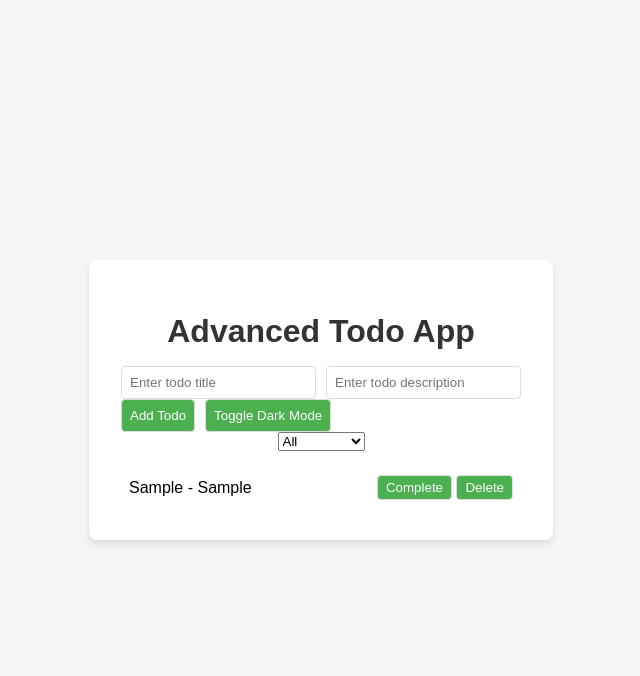
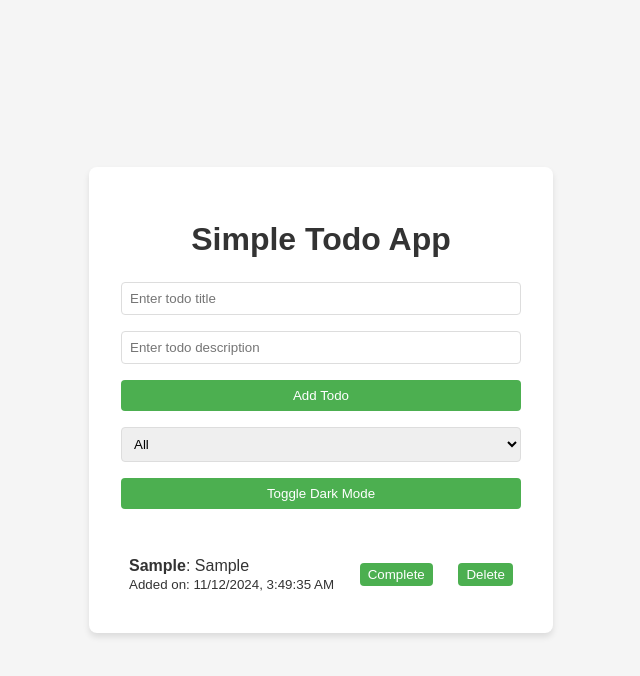
Before and after one commit to Meenal-Sanghvi/CDC-Assignment-2, a plain HTML site: page v0/index.html in a window 1280 px wide. Both pictures are taken after typing "Sample", "Sample" into the empty fields and a click on the button "Add Todo". Shown: the whole page, without its empty margins (319-959 px from the left). Drawn offline with Linux system fonts and the light colour scheme.

Commit message:
Update index.html

```diff
--- a/v0/index.html
+++ b/v0/index.html
@@ -3,16 +3,17 @@
 <head>
     <meta charset="UTF-8">
     <meta name="viewport" content="width=device-width, initial-scale=1.0">
-    <title>Advanced Todo App</title>
+    <title>Simple Todo App</title>
     <style>
         body {
-            font-family: Arial, sans-serif;
+            font-family: 'Arial', sans-serif;
             background-color: #f5f5f5;
             display: flex;
             justify-content: center;
             align-items: center;
             height: 100vh;
             margin: 0;
+            color: #333;
         }
         .container {
             background-color: white;
@@ -21,18 +22,16 @@
             box-shadow: 0 4px 6px rgba(0, 0, 0, 0.1);
             width: 100%;
             max-width: 400px;
-            text-align: center;
         }
         h1 {
             color: #333;
+            text-align: center;
+            margin-bottom: 1.5rem;
+        }
+        input, button, select {
+            width: 100%;
+            padding: 0.5rem;
             margin-bottom: 1rem;
-        }
-        .input-group, .button-group {
-            display: flex;
-            gap: 10px;
-        }
-        input, button {
-            padding: 0.5rem;
             border: 1px solid #ddd;
             border-radius: 4px;
             box-sizing: border-box;
@@ -40,13 +39,15 @@
         button {
             background-color: #4CAF50;
             color: white;
+            border: none;
             cursor: pointer;
+            transition: background-color 0.3s;
         }
         button:hover {
             background-color: #45a049;
         }
         #todo_display {
-            margin-top: 1rem;
+            margin-top: 1.5rem;
         }
         .todo-item {
             display: flex;
@@ -54,12 +55,15 @@
             align-items: center;
             padding: 0.5rem;
             border-bottom: 1px solid #eee;
+            color: #333;
         }
         .todo-item:last-child {
             border-bottom: none;
         }
         .todo-item button {
+            width: auto;
             padding: 0.25rem 0.5rem;
+            margin: 0;
         }
         .completed {
             text-decoration: line-through;
@@ -69,125 +73,120 @@
             background-color: #333;
             color: #f5f5f5;
         }
-        .dark-mode button {
-            background-color: #555;
-            color: white;
+        .dark-mode .container {
+            background-color: #444;
+            color: #f5f5f5;
+        }
+        .dark-mode .todo-item {
+            border-bottom: 1px solid #666;
+            color: #f5f5f5;
+        }
+        .dark-mode .completed {
+            color: #bbb;
+        }
+        .dark-mode h1 {
+            color: #f5f5f5;
         }
     </style>
 </head>
 <body>
     <div class="container">
-        <h1>Advanced Todo App</h1>
-        <div class="input-group">
-            <input type="text" id="todo_title" placeholder="Enter todo title">
-            <input type="text" id="todo_desc" placeholder="Enter todo description">
-        </div>
-        <div class="button-group">
-            <button onclick="addTodo()">Add Todo</button>
-            <button onclick="toggleDarkMode()">Toggle Dark Mode</button>
-        </div>
-        <select id="filter" onchange="filterTasks()">
+        <h1>Simple Todo App</h1>
+        <input type="text" id="todo_title" placeholder="Enter todo title">
+        <input type="text" id="todo_desc" placeholder="Enter todo description">
+        <button onclick="addTask()">Add Todo</button>
+        <select id="filter" onchange="applyFilter()">
             <option value="all">All</option>
             <option value="completed">Completed</option>
             <option value="pending">Pending</option>
         </select>
+        <button onclick="toggleDarkMode()">Toggle Dark Mode</button>
         <div id="todo_display"></div>
     </div>
 
     <script>
-        const todos = JSON.parse(localStorage.getItem('todos')) || [];
-        const darkModeEnabled = JSON.parse(localStorage.getItem('darkMode')) || false;
+        let tasks = JSON.parse(localStorage.getItem('tasks')) || [];
+        let isDarkMode = JSON.parse(localStorage.getItem('darkMode')) || false;
 
-        // Initialize theme
-        if (darkModeEnabled) toggleDarkMode(true);
-
-        function addTodo() {
-            const title = document.getElementById('todo_title').value.trim();
-            const desc = document.getElementById('todo_desc').value.trim();
-
-            // Input validation and XSS prevention
-            if (!title) {
-                alert('Task title cannot be empty');
-                return;
-            }
-            if (todos.some(todo => todo.title === title)) {
-                alert('Task title must be unique');
-                return;
-            }
-            const task = {
-                id: Date.now(),
-                title: sanitize(title),
-                desc: sanitize(desc),
-                completed: false
-            };
-            todos.push(task);
-            saveAndRenderTodos();
-            document.getElementById('todo_title').value = '';
-            document.getElementById('todo_desc').value = '';
+        function updateLocalStorage() {
+            localStorage.setItem('tasks', JSON.stringify(tasks));
         }
 
-        function sanitize(input) {
-            const element = document.createElement('div');
-            element.innerText = input;
-            return element.innerHTML;
-        }
-
-        function toggleCompletion(id) {
-            const task = todos.find(todo => todo.id === id);
-            task.completed = !task.completed;
-            saveAndRenderTodos();
-        }
-
-        function removeTodo(id) {
-            const index = todos.findIndex(todo => todo.id === id);
-            todos.splice(index, 1);
-            saveAndRenderTodos();
-        }
-
-        function toggleDarkMode(initialLoad = false) {
-            document.body.classList.toggle('dark-mode');
-            if (!initialLoad) {
-                localStorage.setItem('darkMode', JSON.stringify(document.body.classList.contains('dark-mode')));
-            }
-        }
-
-        function saveAndRenderTodos() {
-            localStorage.setItem('todos', JSON.stringify(todos));
-            renderTodos();
-        }
-
-        function renderTodos(filter = 'all') {
+        function renderTasks(filter = 'all') {
             const todoDisplay = document.getElementById('todo_display');
             todoDisplay.innerHTML = '';
-            const filteredTodos = todos.filter(todo => {
-                if (filter === 'completed') return todo.completed;
-                if (filter === 'pending') return !todo.completed;
-                return true;
-            });
-            filteredTodos.forEach(todo => {
-                const todoItem = document.createElement('div');
-                todoItem.classList.add('todo-item');
-                if (todo.completed) todoItem.classList.add('completed');
+            tasks.forEach((task) => {
+                if ((filter === 'completed' && !task.completed) || (filter === 'pending' && task.completed)) return;
 
-                todoItem.innerHTML = `
-                    <span>${todo.title} - ${todo.desc}</span>
-                    <div>
-                        <button onclick="toggleCompletion(${todo.id})">${todo.completed ? 'Undo' : 'Complete'}</button>
-                        <button onclick="removeTodo(${todo.id})">Delete</button>
-                    </div>
-                `;
-                todoDisplay.appendChild(todoItem);
+                const taskItem = document.createElement('div');
+                taskItem.className = 'todo-item';
+                if (task.completed) taskItem.classList.add('completed');
+
+                const taskContent = document.createElement('span');
+                taskContent.innerHTML = `<strong>${task.title}</strong>: ${task.description} <br> <small>Added on: ${task.date}</small>`;
+                taskItem.appendChild(taskContent);
+
+                const completeBtn = document.createElement('button');
+                completeBtn.textContent = task.completed ? 'Undo' : 'Complete';
+                completeBtn.onclick = () => toggleComplete(task.id);
+
+                const deleteBtn = document.createElement('button');
+                deleteBtn.textContent = 'Delete';
+                deleteBtn.onclick = () => deleteTask(task.id);
+
+                taskItem.appendChild(completeBtn);
+                taskItem.appendChild(deleteBtn);
+                todoDisplay.appendChild(taskItem);
             });
         }
 
-        function filterTasks() {
-            const filter = document.getElementById('filter').value;
-            renderTodos(filter);
+        function addTask() {
+            const title = document.getElementById('todo_title').value.trim();
+            const description = document.getElementById('todo_desc').value.trim();
+            if (!title || !description) return alert("Please provide both a title and description.");
+
+            const newTask = {
+                id: Date.now(),
+                title: title,
+                description: description,
+                completed: false,
+                date: new Date().toLocaleString()
+            };
+
+            tasks.push(newTask);
+            updateLocalStorage();
+            document.getElementById('todo_title').value = '';
+            document.getElementById('todo_desc').value = '';
+            applyFilter();
         }
 
-        // Initial render
-        renderTodos();
+        function toggleComplete(id) {
+            tasks = tasks.map(task => task.id === id ? { ...task, completed: !task.completed } : task);
+            updateLocalStorage();
+            applyFilter();
+        }
 
+        function deleteTask(id) {
+            tasks = tasks.filter(task => task.id !== id);
+            updateLocalStorage();
+            applyFilter();
+        }
+
+        function toggleDarkMode() {
+            isDarkMode = !isDarkMode;
+            document.body.classList.toggle('dark-mode', isDarkMode);
+            localStorage.setItem('darkMode', JSON.stringify(isDarkMode));
+        }
+
+        function applyFilter() {
+            const filter = document.getElementById('filter').value;
+            renderTasks(filter);
+        }
+
+        window.onload = function () {
+            if (isDarkMode) document.body.classList.add('dark-mode');
+            applyFilter();
+        };
     </script>
 </body>
 </html>
```
